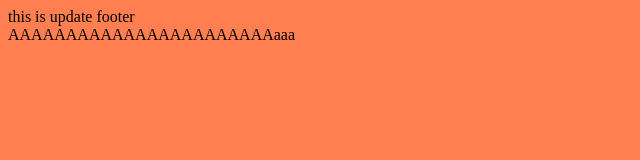
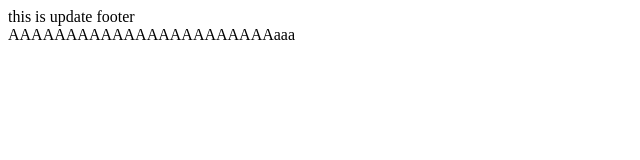
Before and after one commit to ALa101/ExamGit, a plain HTML site: page index.html in a window 1280 px wide. Shown: the whole page, without its empty margins (0-640 px from the left). Drawn offline with Linux system fonts and the light colour scheme.

Commit message:
Revert "css background"
This reverts commit 1627141552242ea574a297ff337ae4ecd7422b45.

```diff
--- a/css/style.css
+++ /dev/null
@@ -1 +0,0 @@
-body {background-color: coral;}
--- a/index.html
+++ b/index.html
@@ -2,7 +2,7 @@
     this is update footer
 <html lang="en">
     <head> <meta charset="utf-8"> <title>Blog Project</title> <meta name="viewport" content="width=device-width, initial-scale=1">
-    <meta name="description" content=""> <link rel="stylesheet" href="css/style.css">
+    <meta name="description" content=""> <link rel="stylesheet" href="css/app.css">
 </head>
     <body> <script src="js/app.js">
     <nav> mammmmmmmmmmmmmmmmmmmmm </nav>
```
